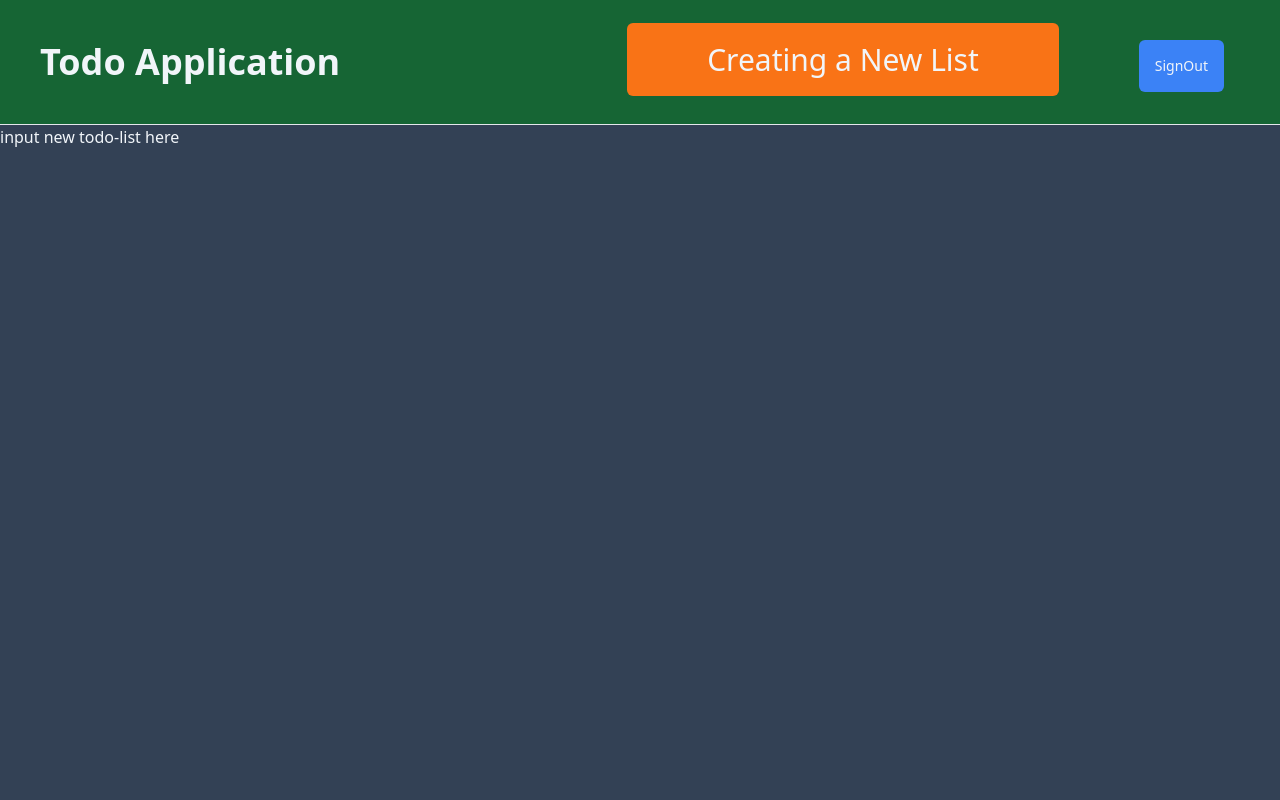
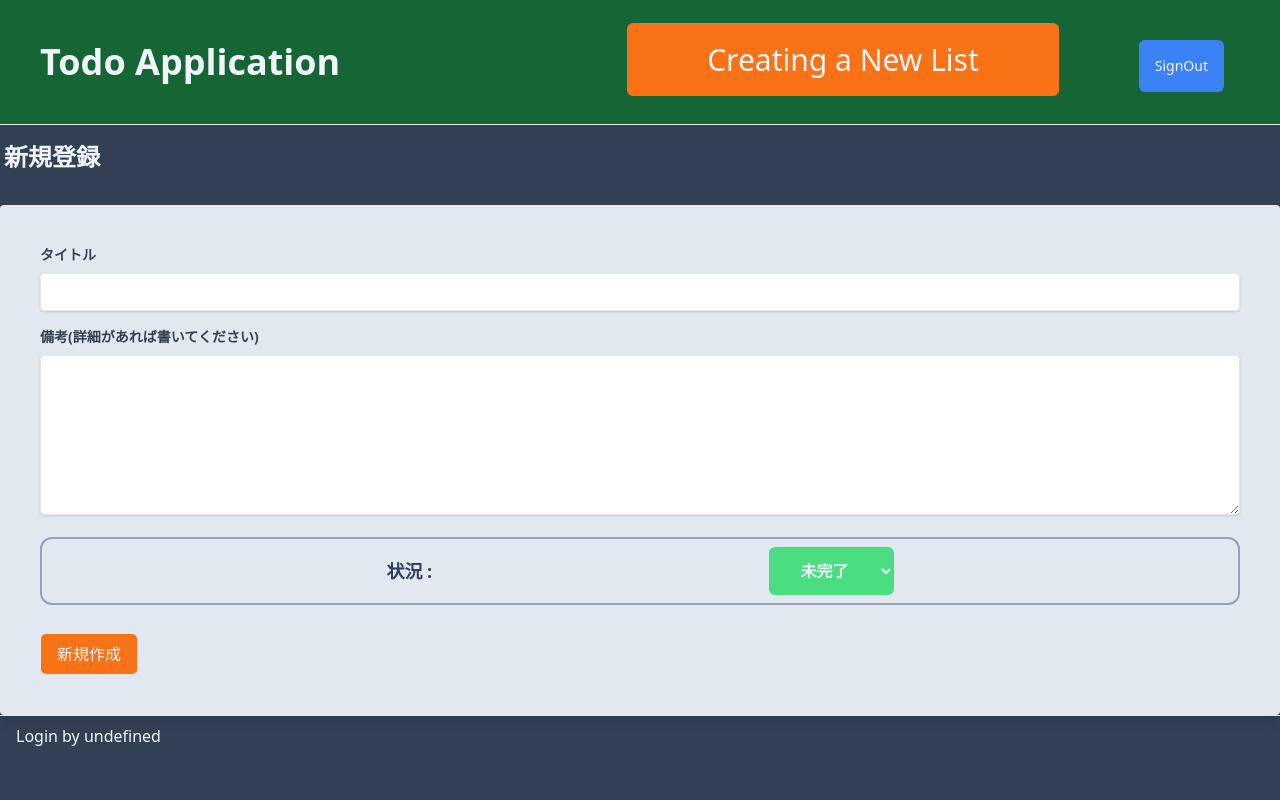
Before and after one commit to Hiro122003/Nextjs-todoApp, a Next.js app: page /todo/new in a window 1280 px wide. Shown: the top 800 px of the page. Built offline with nearby package versions, Linux system fonts and the light colour scheme; no server answers; the database is empty.

Commit message:
additional of addDog

```diff
--- a/src/app/components/Header.tsx
+++ b/src/app/components/Header.tsx
@@ -8,9 +8,8 @@ import { auth } from "../../../firebase";
 import { useTodoContext } from "@/context/TodoContext";
 
 const Header = () => {
-  const { userId,todos } = useTodoContext();
-  console.log(todos)
-
+  // const { userId,todos } = useTodoContext();
+  // console.log(todos)
 
   const pathName = usePathname();
   //   console.log(pathName); //=>/todo/register
@@ -34,9 +33,11 @@ const Header = () => {
   return (
     <header className="w-full border-b py-4 px-10  flex flex-col sm:flex sm:flex-row justify-between items-center sm:bg-red-800 md:bg-orange-500 lg:bg-blue-800 xl:bg-green-800 ">
       <div className="relative">
-        <h1 className="text-2xl sm:text-3xl font-bold md:text-4xl">
-          Todo Application
-        </h1>
+        <Link href="/">
+          <h1 className="text-2xl sm:text-3xl font-bold md:text-4xl">
+            Todo Application
+          </h1>
+        </Link>
       </div>
       <div className="m-4">
         <nav className="gap-8 ">
@@ -54,7 +55,6 @@ const Header = () => {
           </button>
         </nav>
       </div>
-
     </header>
   );
 };
--- a/src/app/components/TodoList.tsx
+++ b/src/app/components/TodoList.tsx
@@ -1,29 +1,49 @@
-import React from 'react'
+"use client";
+
+import React, { useEffect, useState } from "react";
 import Link from "next/link";
-import { useTodoContext } from '@/context/TodoContext';
+import { useTodoContext } from "@/context/TodoContext";
+import { db } from "../../../firebase";
+// import { Todo, useTodoData } from '@/hooks';
+import {
+  Timestamp,
+  collection,
+  onSnapshot,
+  orderBy,
+  query,
+} from "firebase/firestore";
+import { Todo } from "../page";
 
-const TodoList = () => {
-    // const { userId,todos } = useTodoContext();
+
+type TodoListProps = {
+  todo:Todo
+}
+
+const TodoList = ({todo}:TodoListProps) => {
+  // const { userId,todos } = useTodoContext(); //Error: (0 , _hooks__WEBPACK_IMPORTED_MODULE_3__.useTodoData) is not a function
+
+  // const {todos} = useTodoData() //Error: (0 , _hooks__WEBPACK_IMPORTED_MODULE_3__.useTodoData) is not a function
+  // console.log(todos)
+
+
 
   return (
     <div className="bg-slate-100 text-gray-700 rounded-md shadow-xl p-4 md:h-50 custom-box mb-4 md:mb-0">
       <h2 className="text-xl font-extrabold mb-2">
-            <Link href="#">fuck Matsumoto</Link>
+        <Link href="#">{todo.title}</Link>
       </h2>
       <small className="text-sm font-semibold">
-            Lorem ipsum dolor sit amet consectetur, adipisicing elit. Explicabo
-            necessitatibus tempora ut blanditiis totam cum minus voluptate non
-            eligendi autem?...
+        {todo.content.length >70 ? todo.content.substring(0,70) + '...':todo.content}
       </small>
       <Link href="#" className="text-sm">
         続きを読む
       </Link>
       <div className="flex justify-between mt-2">
-            <p className="text-sm font-semibold">状況：未着手</p>
+        <p className="text-sm font-semibold">{`状況：${todo.status}`}</p>
       </div>
       <div className="flex justify-end gap-1.5 items-center relative">
         <small className="inline-block absolute left-0">
-              投稿日：2023/11/30
+          {`投稿日：${todo.createdAt.toDate().toLocaleDateString()}`}
         </small>
         <button className="bg-blue-500 px-2 py-1 rounded-md text-gray-100">
           編集
@@ -33,7 +53,7 @@ const TodoList = () => {
         </button>
       </div>
     </div>
-  )
-}
+  );
+};
 
-export default TodoList
+export default TodoList;
--- a/src/app/page.tsx
+++ b/src/app/page.tsx
@@ -1,19 +1,72 @@
-import Image from "next/image";
+'use client'
 
 import SortTodo from "./components/SortTodo";
 import TodoList from "./components/TodoList";
+
+import React, { useEffect, useState } from "react";
+import Link from "next/link";
 import { useTodoContext } from "@/context/TodoContext";
+import { db } from "../../firebase";
+
+import {
+  Timestamp,
+  collection,
+  onSnapshot,
+  orderBy,
+  query,
+} from "firebase/firestore";
+
+export type Todo = {
+  id: string;
+  title: string;
+  content: string;
+  status: string;
+  createdAt: Timestamp;
+};
 
 export default function Home() {
   // const {todos} = useTodoContext;
   // console.log(todos)
+
+  const [todos, setTodos] = useState<Todo[]>([]);
+
+  useEffect(() => {
+    const fetchData = async () => {
+      const todosDataRef = collection(db, "todos");
+      const q = query(todosDataRef, orderBy("createdAt", "desc"));
+
+      const unsubscribe = onSnapshot(q, (snapshot) => {
+        const data = snapshot.docs.map((doc) => ({
+          id: doc.id,
+          title: doc.data().title,
+          content: doc.data().content,
+          status: doc.data().status,
+          createdAt: doc.data().createdAt,
+        }));
+        setTodos(data);
+      });
+      return () => {
+        unsubscribe();
+      };
+    };
+    fetchData();
+  }, []);
+
+  useEffect(() => {
+    console.log(todos);
+  }, [todos]);
+
+
 
   return (
     <main className="min-h-screen mt-10 ">
       <SortTodo />
 
       <div className="md:gap-6 md:grid md:grid-cols-2 md:grid-auto-rows-[1fr]">
-        <TodoList />
+        {todos.map((todo) => (
+          <TodoList todo = {todo}/>
+        ))}
+
       </div>
     </main>
   );
--- a/src/app/todo/new/page.tsx
+++ b/src/app/todo/new/page.tsx
@@ -1,9 +1,95 @@
-import React from 'react'
+'use client'
+
+import React from "react";
+import { useState } from "react";
+import { Timestamp } from "firebase/firestore";
+
+import { collection, addDoc } from "firebase/firestore";
+import { db } from "../../../../firebase";
+
+
 
 const CreateNewList = () => {
+  const [title,setTitle] = useState<string>('');
+  const [content,setContent] = useState<string>('');
+  const [status,setStatus] = useState('未完了')
+  const [createdAt, setCreatedAt] = useState(Timestamp.fromDate(new Date()))
+
+  const handleSubmit = async(e:React.FormEvent<HTMLFormElement>) => {
+    e.preventDefault()
+    const currentDateTime = Timestamp.fromDate(new Date());
+    setCreatedAt(currentDateTime)
+
+
+    try{
+      const docRef = await addDoc(collection(db,'todos'),{
+        title,
+        content,
+        status,
+        createdAt
+      });
+      setTitle('');
+      setContent('')
+      setStatus('未完了')
+    }catch(error:any){
+      console.error(error.message)
+    }
+  };
+
+
   return (
-    <div className='min-h-screen'>input new todo-list here</div>
-  )
-}
+    <div className="">
+      <h2 className="text-2xl font-bold mb-8 mt-4 pl-1">新規登録</h2>
 
-export default CreateNewList
+      <form
+        onSubmit={handleSubmit}
+        className="bg-slate-200 p-10 rounded shadow-lg"
+      >
+        <div className="mb-4">
+          <label className="block text-gray-700 text-sm font-bold mb-2">
+            タイトル
+          </label>
+          <input
+            type="text"
+            value={title}
+            onChange={(e) => setTitle(e.target.value)}
+            className="shadow appearance-none border rounded w-full py-2 px-3 text-gray-700 leading-tight focus:outline-none focus:shadow-outline"
+          />
+        </div>
+
+        <div className="mb-4">
+          <label className="block text-gray-700 text-sm font-bold mb-2">
+            備考(詳細があれば書いてください)
+          </label>
+          <textarea
+            value={content}
+            onChange={(e) => setContent(e.target.value)}
+            className="shadow appearance-none border rounded w-full py-2 px-3 text-gray-700 leading-tight focus:outline-none focus:shadow-outline h-40"
+          ></textarea>
+        </div>
+
+        <div className="mt-4 px-4 py-2 flex flex-row items-center justify-evenly border-2 border-slate-400 rounded-xl" >
+          <label className="text-slate-700 text-lg font-semibold">状況 :</label>
+          <select className="bg-green-400 ml-2 rounded-md text-md font-semibold px-7 py-3">
+            <option value="未着手">未完了</option>
+            <option value="着手">着手</option>
+            <option value="完了">完了</option>
+          </select>
+        </div>
+
+        <button
+          type="submit"
+          className="py-2 px-4 border rounded-md bg-orange-500 mt-7"
+          // disabled={loading}
+        >
+          新規作成
+        </button>
+        {/* {loading ?
+          <div className="inline-block items-center ml-4 animate-spin-slow rounded-full h-5 w-5 border-t-2 border-b-2 border-teal-500"></div> : ''} */}
+
+      </form>
+    </div>
+  );
+};
+
+export default CreateNewList;
--- a/src/context/TodoContext.tsx
+++ b/src/context/TodoContext.tsx
@@ -20,13 +20,13 @@ import {
   query,
 } from "firebase/firestore";
 
-export type Todo = {
-    id: string;
-    title: string;
-    content: string;
-    status: string;
-    createdAt: Timestamp;
-  };
+// export type Todo = {
+//     id: string;
+//     title: string;
+//     content: string;
+//     status: string;
+//     createdAt: Timestamp;
+//   };
 
 type TodoProviderProps = {
   children: ReactNode;
@@ -35,13 +35,13 @@ type TodoProviderProps = {
 type TodoContextType = {
   user: User | null;
   userId: string | null;
-  todos:Todo[];
+  // todos:Todo[];
 };
 
 const defaultData = {
   user: null,
   userId: null,
-  todos:[],
+  // todos:[],
 };
 
 
@@ -53,7 +53,7 @@ export function TodoProvider({ children }: TodoProviderProps) {
 
   const [user, setUser] = useState<User | null>(null);
   const [userId, setUserId] = useState<string | null>(null);
-  const [todos, setTodos] = useState<Todo[]>([]);
+  // const [todos, setTodos] = useState<Todo[]>([]);
 
   useEffect(() => {
     const unsubscribe = onAuthStateChanged(auth, (newUser) => {
@@ -71,31 +71,31 @@ export function TodoProvider({ children }: TodoProviderProps) {
   }, []);
 
   // ファイアベースからすべてのデータの読み込み
-  useEffect(() => {
-    const fetchDate = async() => {
-      const todosDataRef = collection(db, "todos");
-      const q = query(todosDataRef, orderBy("createdAt", "desc")); //新しい順にデータの表示
+  // useEffect(() => {
+  //   const fetchDate = async() => {
+  //     const todosDataRef = collection(db, "todos");
+  //     const q = query(todosDataRef, orderBy("createdAt", "desc")); //新しい順にデータの表示
 
-      const unsbscribe = onSnapshot(q, (snapshot) => {
-        const data = snapshot.docs.map((doc) => ({
-          id: doc.data().id,
-          title: doc.data().title,
-          content: doc.data().content,
-          status: doc.data().status,
-          createdAt: doc.data().createdAt,
-        }));
-        setTodos(data);
-      });
-      return () => {
-        unsbscribe();
-      };
-    };
-    fetchDate();
-  }, []);
+  //     const unsbscribe = onSnapshot(q, (snapshot) => {
+  //       const data = snapshot.docs.map((doc) => ({
+  //         id: doc.data().id,
+  //         title: doc.data().title,
+  //         content: doc.data().content,
+  //         status: doc.data().status,
+  //         createdAt: doc.data().createdAt,
+  //       }));
+  //       setTodos(data);
+  //     });
+  //     return () => {
+  //       unsbscribe();
+  //     };
+  //   };
+  //   fetchDate();
+  // }, []);
 
-  useEffect(() => {
-    console.log(`context内のtodos:  ${todos}`);
-  }, [todos]);
+  // useEffect(() => {
+  //   console.log(`context内のtodos:  ${todos}`);
+  // }, [todos]);
 
 
 
@@ -103,7 +103,7 @@ export function TodoProvider({ children }: TodoProviderProps) {
   const value = {
     user,
     userId,
-    todos,
+    // todos,
   };
 
   return <TodoContext.Provider value={value}>{children}</TodoContext.Provider>;
```
Also changed, not shown: src/hooks.tsx (renamed from src/context/TodoFunction.tsx, +7 -31 lines). Lines whose indentation alone changed are shown as unchanged.
